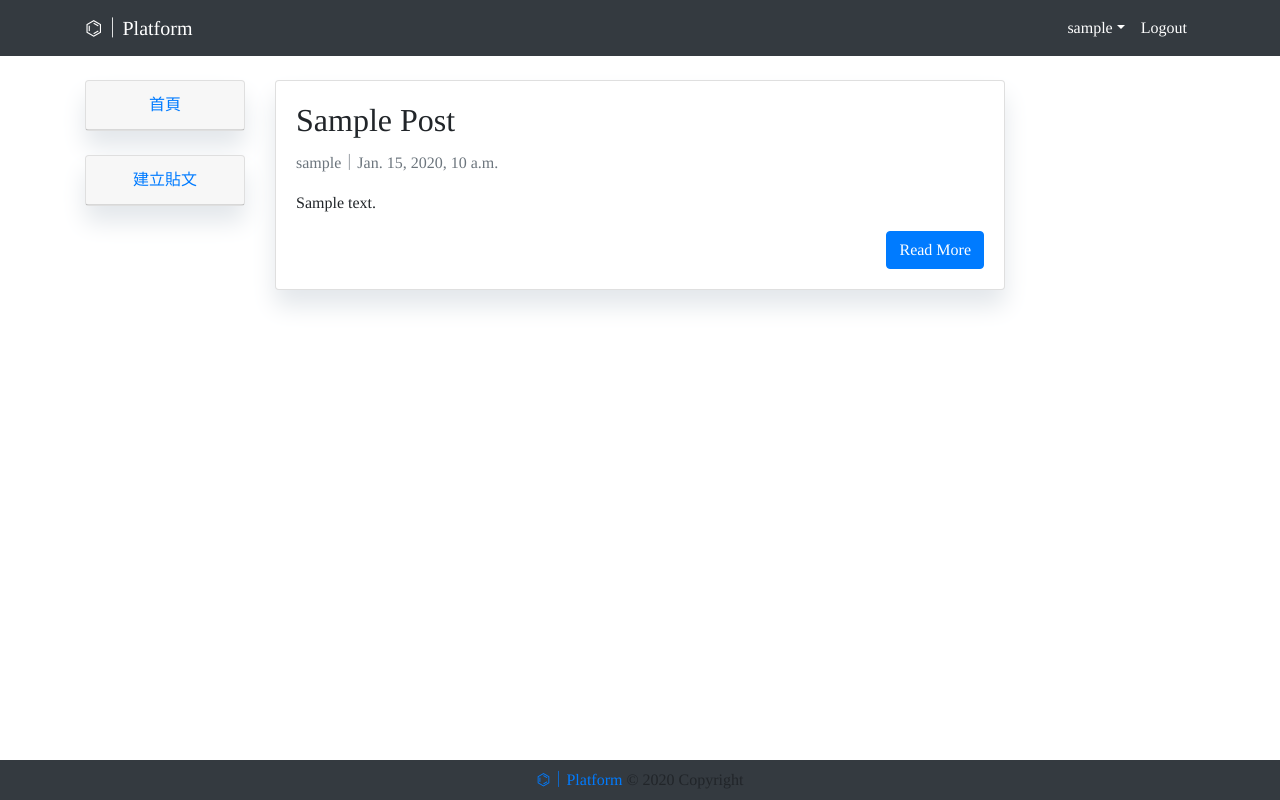
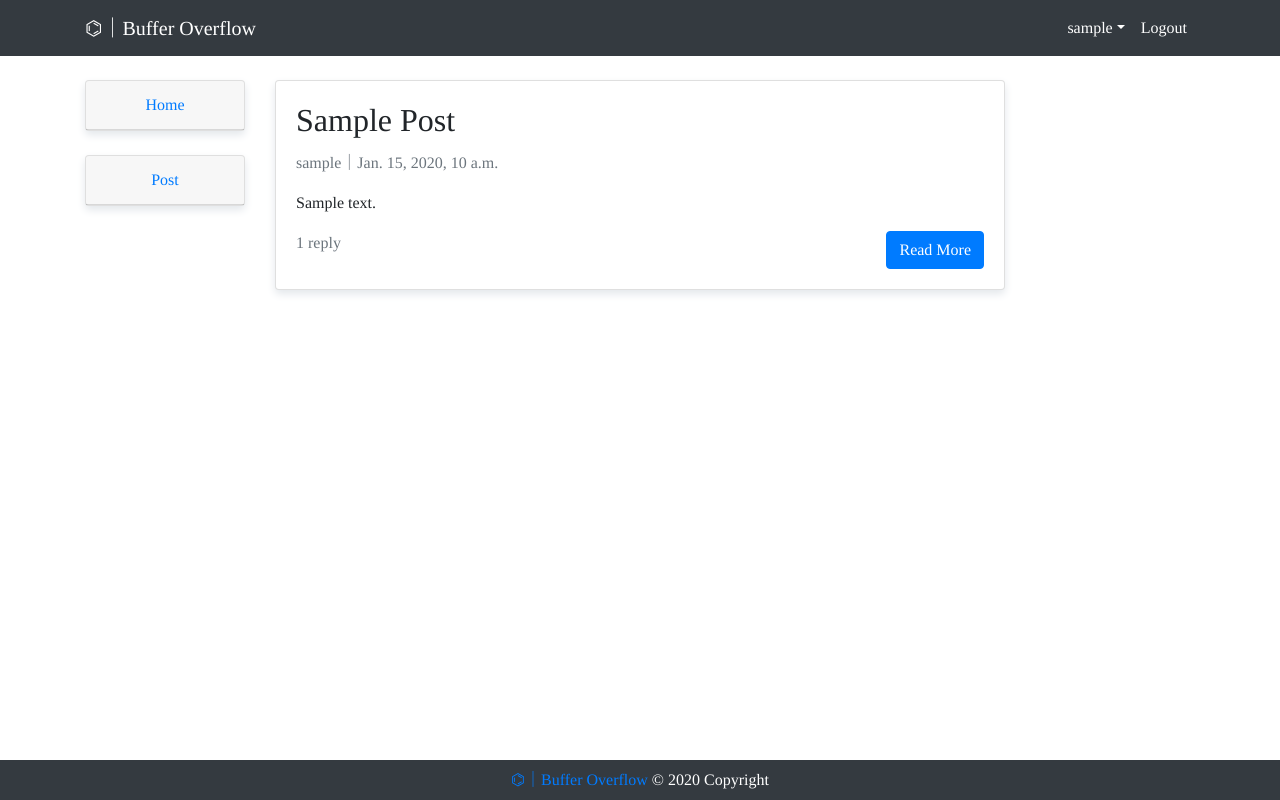
Before and after one commit to Maxium1997/Social_Platform, a Django app: page /post/personal/ in a window 1280 px wide. Run offline with Django 3.2, Linux system fonts and the light colour scheme; a user stored in the database is signed in; tables that the repository leaves empty hold one stand-in row (values such as "Sample post"); some libraries are stand-ins or nearby versions.

Commit message:
Added reply quantity, title onkeyup to input slug, tags display, the attributes of PostCreateForm Added post add tags Modified the name from 'Platform' to 'Buffer Overflow'

```diff
--- a/post/templates/personal_posts.html
+++ b/post/templates/personal_posts.html
@@ -8,6 +8,11 @@
                     <div class="card-title h2">{{ post.title|title }}</div>
                     <p class="card-text text-muted">{{ post.author }}｜{{ post.pub_date }}</p>
                     <p class="card-text">{{ post.content|slice:':150' }}</p>
+                    {% if post.comment.count <= 1 %}
+                        <span class="text-muted">{{ post.comment.count }} reply</span>
+                    {% else %}
+                        <span class="text-muted">{{ post.comment.count }} replies</span>
+                    {% endif %}
                     <a href="{% url 'post_detail' post.slug  %}" class="btn btn-primary float-right">Read More</a>
                 </div>
             </div>
--- a/post/templates/post_detail.html
+++ b/post/templates/post_detail.html
@@ -5,10 +5,13 @@
         <h1>{{ post.title|title }}</h1>
         <p class="card-text text-muted text-right">{{ post.author }}｜{{ post.pub_date }}</p>
         <h5 class="card-text">{{ post.content|linebreaks }}</h5>
+        {% for tag in post.tags.all %}
+            <button class="btn btn-light">{{ tag }}</button>
+        {% endfor %}
 
         <div class="container my-4">
             <h2>Comment</h2>
-            <div class="col mt-3 left">
+            <div class="col mt-3">
                 {% for comment in post.comment.all %}
                     <div>
                         <p class="card-text"><span class="h5">{{ comment.commenter }}</span>｜<span class="text-muted">{{ comment.pub_date }}</span></p>
--- a/post/views.py
+++ b/post/views.py
@@ -6,6 +6,7 @@ from django.views.generic import ListView, DetailView, CreateView
 
 from post.models import Post, Comment
 from post.forms import PostCreateForm, CommentCreateForm
+from post.tag import processor
 
 # Create your views here.
 
@@ -54,6 +55,8 @@ class PostCreate(CreateView):
         post = form.save(commit=False)
         post.author = self.request.user
         post.save()
+        # post.tag.processor
+        processor(post, form.cleaned_data['tags'])
         return redirect('index')
 
     def get_success_url(self):
--- a/templates/base.html
+++ b/templates/base.html
@@ -19,3 +19,6 @@
 {% include 'footer.html' %}
 
 </html>
+
+{% block script %}
+{% endblock %}
--- a/templates/footer.html
+++ b/templates/footer.html
@@ -15,7 +15,7 @@
 </div>
 
 <footer class="fixed-bottom bg-dark">
-    <div class="footer-copyright text-center py-2">
-        <a href="{% url 'index' %}">⌬｜Platform</a> © 2020 Copyright
+    <div class="footer-copyright text-center py-2 text-white">
+        <a href="{% url 'index' %}">⌬｜Buffer Overflow</a> © 2020 Copyright
     </div>
 </footer>
--- a/templates/head.html
+++ b/templates/head.html
@@ -15,7 +15,7 @@
 
     <title>
         {% block title %}
-            ⌬｜Platform
+            ⌬｜Buffer Overflow
         {% endblock %}
     </title>
 
--- a/templates/header.html
+++ b/templates/header.html
@@ -1,7 +1,7 @@
 <header>
     <nav class="navbar navbar-expand-lg navbar-light navbar-laravel bg-dark">
         <div class="container">
-            <a class="navbar-brand text-white" href="{% url "index" %}">⌬｜Platform</a>
+            <a class="navbar-brand text-white" href="{% url "index" %}">⌬｜Buffer Overflow</a>
             <button class="navbar-toggler" type="button" data-toggle="collapse" data-target="#navbarSupportedContent" aria-controls="navbarSupportedContent" aria-expanded="false" aria-label="Toggle navigation">
                 <span class="navbar-toggler-icon"></span>
             </button>
@@ -13,8 +13,8 @@
                         <li class="nav-item dropdown">
                             <a class="nav-link text-white dropdown-toggle" href="#" id="personal-navbarDropdown" role="button" data-toggle="dropdown" aria-haspopup="true" aria-expanded="false">{{ user.username }}</a>
                             <div class="dropdown-menu" aria-labelledby="#personal-navbarDropdown">
-                                <a class="dropdown-item" href="{% url 'personal_posts' %}">個人貼文</a>
-                                <a class="dropdown-item" href="{% url 'post_create' %}">建立貼文</a>
+                                <a class="dropdown-item" href="{% url 'personal_posts' %}">Personal Posts</a>
+                                <a class="dropdown-item" href="{% url 'post_create' %}">Post</a>
                             </div>
                         </li>
                         <li class="nav-item">
--- a/templates/sidebar.html
+++ b/templates/sidebar.html
@@ -1,6 +1,6 @@
 <style>
     .card {
-        box-shadow: 0 16px 24px #E3E7EB;
+        box-shadow: 0 4px 8px #E3E7EB;
     }
     #sidebar a{
         text-decoration: none;
@@ -9,9 +9,9 @@
 
 <div id="sidebar" class="col-md-2">
     <div class="card my-4 text-center">
-        <a href="{% url 'index' %}" class="card-header">首頁</a>
+        <a href="{% url 'index' %}" class="card-header">Home</a>
     </div>
     <div class="card my-4 text-center">
-        <a href="{% url 'post_create' %}" class="card-header">建立貼文</a>
+        <a href="{% url 'post_create' %}" class="card-header">Post</a>
     </div>
 </div>
```
Also changed, not shown: post/forms.py (+19 -6 lines), post/tag.py (added, +14 -0 lines), post/templates/post_create.html (+11 -0 lines).
